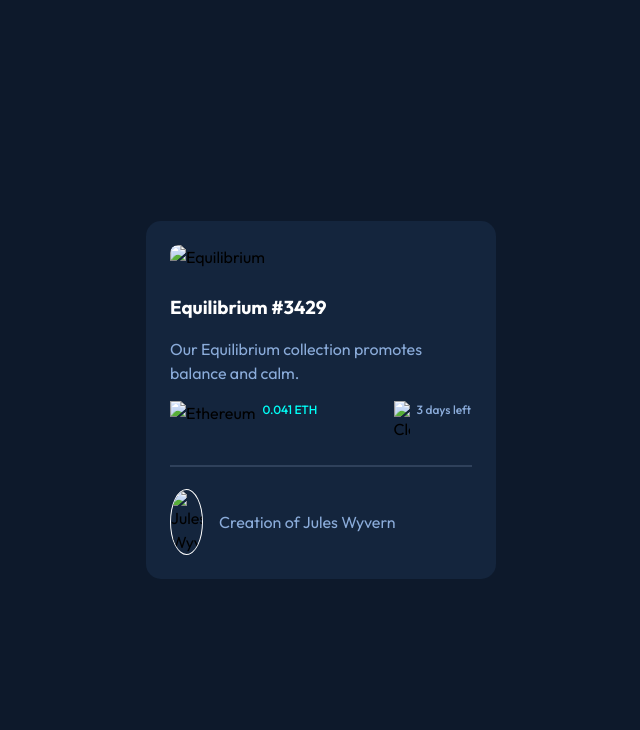
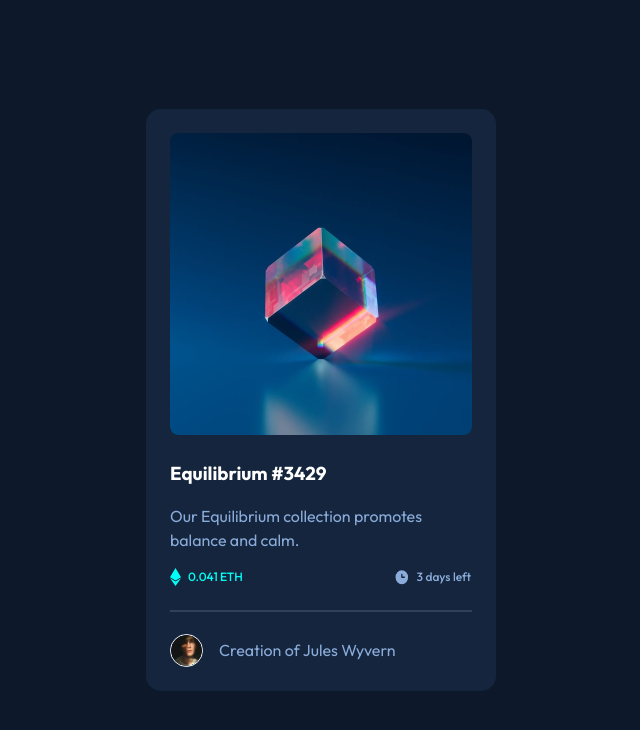
Before and after one commit to Enes-hacker/nft-preview-card-component, a plain HTML site: page index.html in a window 1280 px wide. Shown: the whole page, without its empty margins (319-959 px from the left). Drawn offline with Linux system fonts and the light colour scheme; the site is published under a folder, as on GitHub Pages, so addresses that start at the root find nothing.

Commit message:
img issue fix

```diff
--- a/index.html
+++ b/index.html
@@ -23,12 +23,12 @@
     <article class="card-wrapper">
       <div class="image-wrapper">
         <img
-          src="/images/image-equilibrium.jpg"
+          src="images/image-equilibrium.jpg"
           alt="Equilibrium"
           class="nft-image"
         />
         <div class="overlay">
-          <img src="/images/icon-view.svg" alt="view" />
+          <img src="images/icon-view.svg" alt="view" />
         </div>
       </div>
 
@@ -39,12 +39,12 @@
         </p>
         <div class="etherium">
           <div class="price">
-            <img src="/images/icon-ethereum.svg" alt="Ethereum" />
+            <img src="images/icon-ethereum.svg" alt="Ethereum" />
             <p>0.041 ETH</p>
           </div>
           <div class="countdown">
             <img
-              src="/images/icon-clock.svg"
+              src="images/icon-clock.svg"
               alt="Clock"
               width="16"
               height="16"
@@ -56,7 +56,7 @@
       </section>
       <section class="user-info">
         <img
-          src="/images/image-avatar.png"
+          src="images/image-avatar.png"
           alt="Jules Wyvern"
           width="33"
           class="avatar"
```
